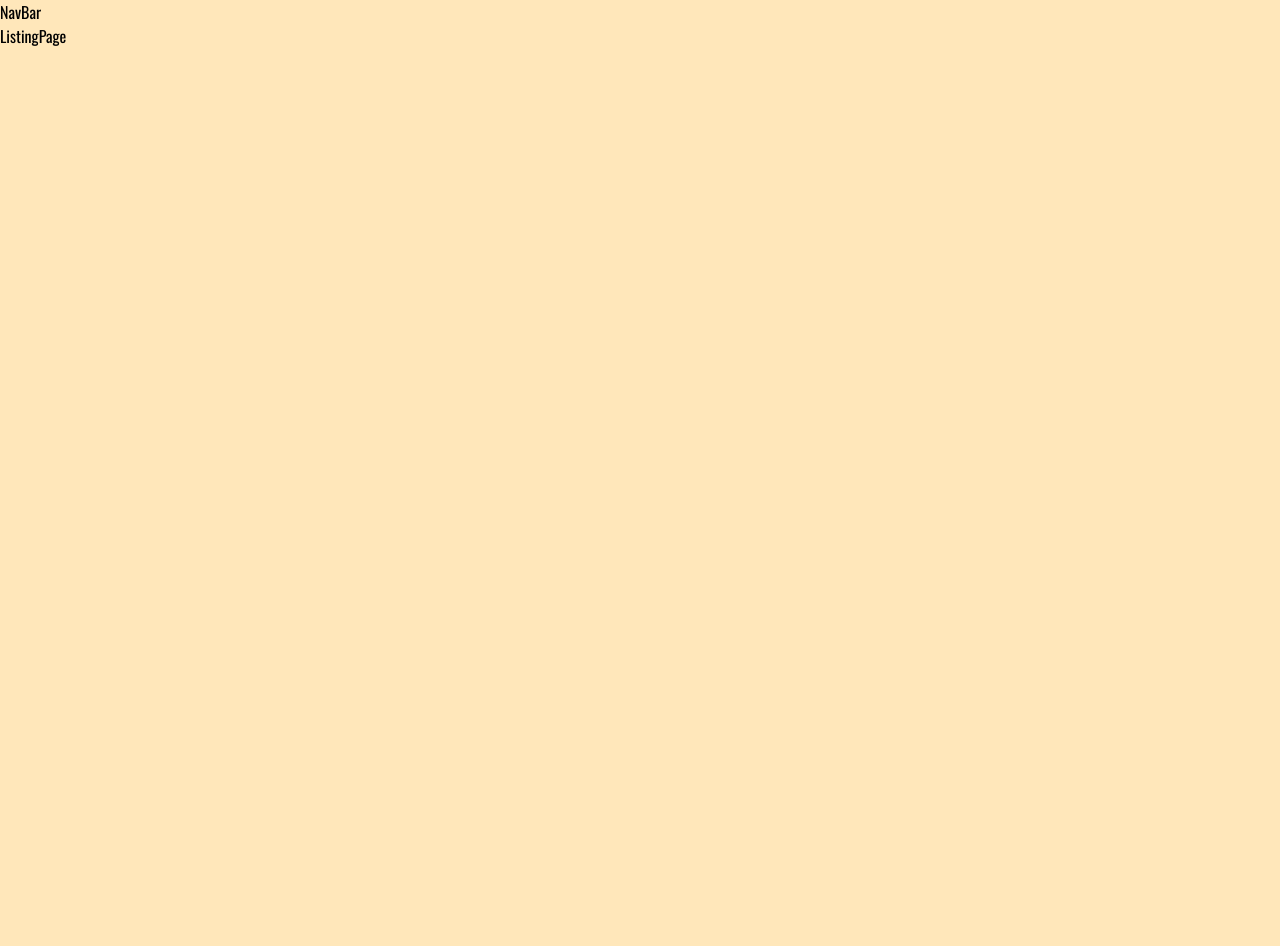
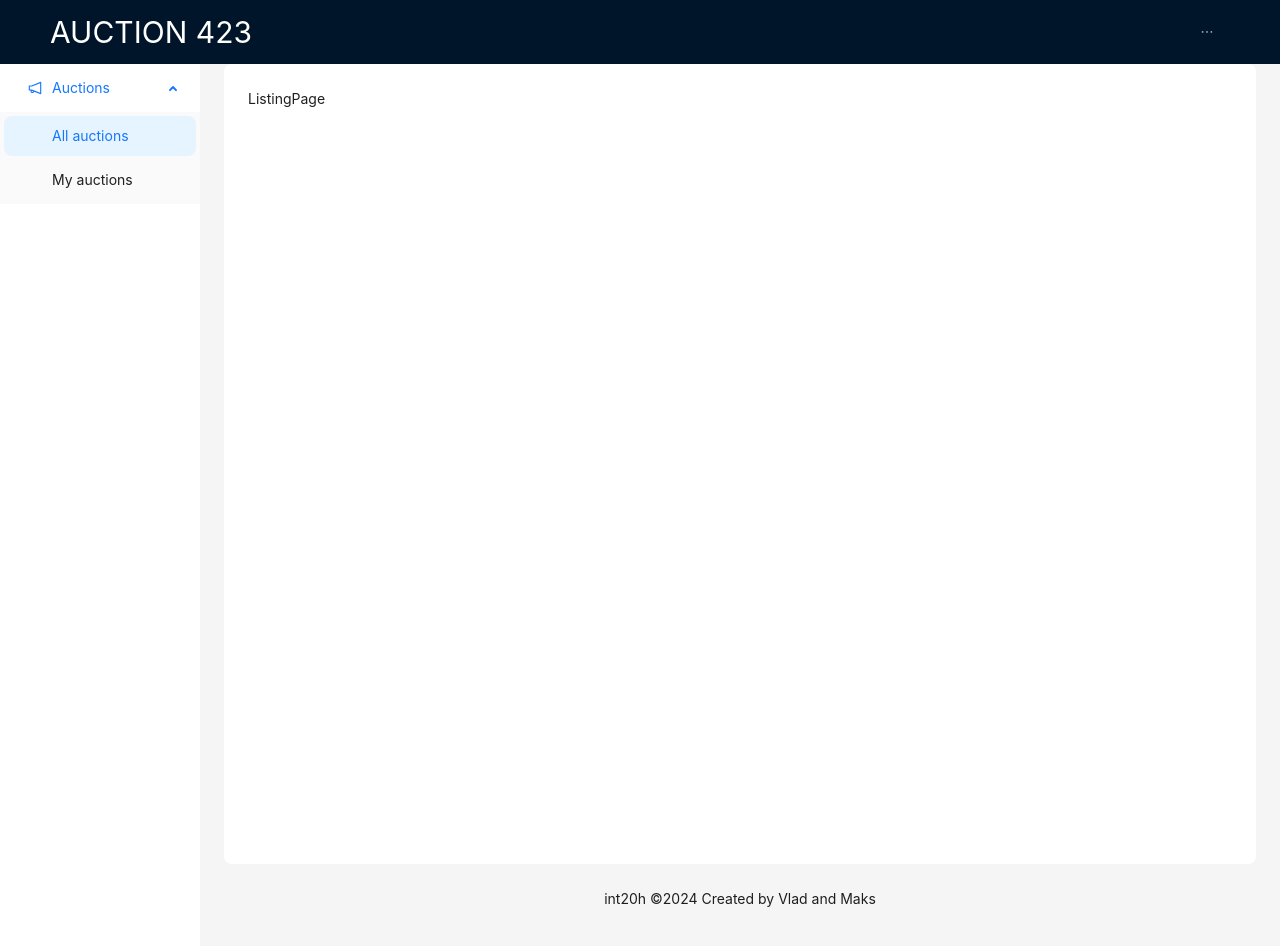
Before and after one commit to EulerCompany/auctionINT20H, a React (Create React App) app in the folder frontend/: page / in a window 1280 px wide. Shown: the top 946 px of the page. Before the commit the page ends 800 px from the top, so only its background shows below. Built offline with nearby package versions, Linux system fonts and the light colour scheme.

Commit message:
navigation layout added

```diff
--- a/frontend/package.json
+++ b/frontend/package.json
@@ -6,6 +6,7 @@
     "@testing-library/jest-dom": "^5.17.0",
     "@testing-library/react": "^13.4.0",
     "@testing-library/user-event": "^13.5.0",
+    "antd": "^5.14.0",
     "react": "^18.2.0",
     "react-dom": "^18.2.0",
     "react-router-dom": "^6.22.0",
--- a/frontend/src/App.js
+++ b/frontend/src/App.js
@@ -1,4 +1,4 @@
-import { Layout } from './components/Layout.jsx'
+import { MainLayout } from './components/MainLayout.jsx'
 import { Routes, Route } from 'react-router-dom'
 import { ListingPage } from './pages/ListingPage.jsx'
 import { LoginPage } from './pages/LoginPage.jsx'
@@ -6,13 +6,13 @@ import { RegistrationPage } from './pages/RegistrationPage.jsx'
 
 function App() {
   return (
-  <Layout>
+  <MainLayout>
     <Routes>
       <Route path='/' element={ <ListingPage /> } />
       <Route path='login' element={ <LoginPage /> } />
       <Route path='registration' element={ <RegistrationPage /> } />
     </Routes>
-  </Layout>
+  </MainLayout>
 
 )}
 
--- a/frontend/src/components/Layout.jsx
+++ /dev/null
@@ -1,13 +0,0 @@
-import React from 'react'
-import { NavBar } from './NavBar.jsx'
-
-export const Layout = ({ children }) => {
-  return (
-    <React.Fragment>
-      <div className='container mx-auto' >
-        <NavBar />
-        { children }
-      </div>
-    </React.Fragment>
-  )
-}
--- /dev/null
+++ b/frontend/src/components/MainLayout.jsx
@@ -0,0 +1,115 @@
+import React from 'react'
+import { NotificationOutlined } from '@ant-design/icons';
+import { Layout, Menu, theme } from 'antd';
+import { NavLink, useLocation} from 'react-router-dom';
+
+const { Header, Footer, Content, Sider } = Layout;
+
+
+export const MainLayout = ({ children }) => {
+  const location = useLocation();
+
+  const {
+    token: { colorBgContainer, borderRadiusLG },
+  } = theme.useToken();
+
+  return (
+    <React.Fragment>
+      <Layout>
+      <Header
+        style={{
+          display: 'flex',
+          justifyContent: 'space-between' ,
+          alignItems: 'center',
+        }}>
+
+        <div className="t text-white text-3xl">
+        <a href='/'> AUCTION 423 </a>
+        </div>
+
+        <Menu
+          theme="dark"
+          mode="horizontal"
+          selectedKeys = {[location.pathname]}
+          defaultSelectedKeys={location.pathname}
+
+          items={[
+          {
+            key: '/login',
+            label: <NavLink to={'/login'} >Sign In</NavLink>,
+          },
+          {
+            key: '/registration',
+            label: <NavLink to={'/registration'} >Sign Up</NavLink>,
+          },
+          {
+            key: '/me',
+            label: <NavLink to={'/me'}  >Me</NavLink>,
+          },
+          ]}
+
+          style={{
+            alignItems: 'center',
+            minWidth: 0,
+          }}/>
+      </Header>
+
+      <Layout>
+        <Sider
+          width={200}
+          style={{
+            background: colorBgContainer,
+          }}>
+
+          <Menu
+            mode="inline"
+            defaultSelectedKeys={['/']}
+            defaultOpenKeys={['auctions']}
+            style={{
+              height: '100%',
+              borderRight: 0,
+            }}
+            items={[{
+              key: `auctions`,
+              icon: React.createElement(NotificationOutlined),
+              label: `Auctions`,
+              children:
+              [{
+                  key: '/',
+                  label: <NavLink to={'/'} >All auctions</NavLink>,
+                },
+                {
+                  key: '/my-auctions',
+                  label: <NavLink to={'/my-auctions'} >My auctions</NavLink>,
+              }],
+          },
+          ]}/>
+        </Sider>
+
+        <Layout
+          style={{
+            padding: '0 24px 24px',
+          }}>
+
+          <Content
+            style={{
+              padding: 24,
+              margin: 0,
+              minHeight: 800,
+              background: colorBgContainer,
+              borderRadius: borderRadiusLG,
+            }}>
+
+            { children }
+
+          </Content>
+
+          <Footer style={{ textAlign: 'center' }}>
+          int20h ©{new Date().getFullYear()} Created by Vlad and Maks
+        </Footer>
+        </Layout>
+      </Layout>
+    </Layout>
+    </React.Fragment>
+  )
+}
--- a/frontend/src/components/NavBar.jsx
+++ /dev/null
@@ -1,7 +0,0 @@
-import React from 'react'
-
-export const NavBar = () => {
-  return (
-    <div>NavBar</div>
-  )
-}
--- a/frontend/src/index.css
+++ b/frontend/src/index.css
@@ -4,7 +4,7 @@
 
 @layer base {
   body {
-    background: #ffe7ba;
+    background: #f5f5f5;
     font-family: 'Oswald', sans-serif;
     min-height: 100vh;
   }
```
Also changed, not shown: 1 other file (tests, documents, lock files or other folders).
